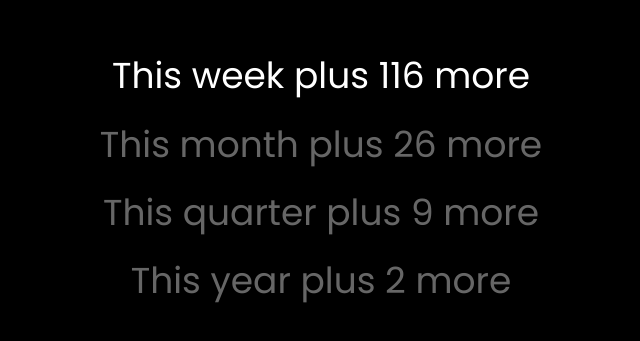
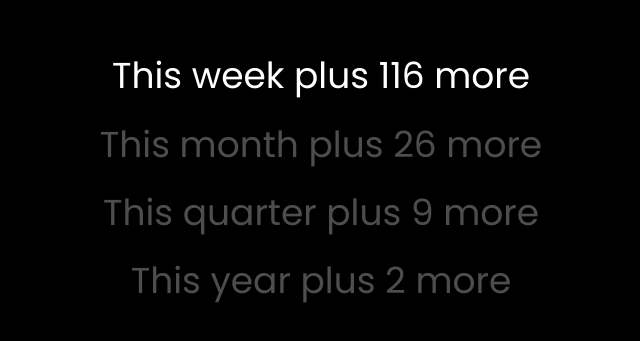
Before and after one commit to nanggigi1/youdone, a plain HTML site: page index.html in a window 1280 px wide. Shown: the part 221-562 px from the top of the page, without its empty margins (319-959 px from the left). Drawn offline with Linux system fonts and the light colour scheme.

Commit message:
Update index.html
opacity tweak

```diff
--- a/index.html
+++ b/index.html
@@ -26,7 +26,7 @@
       --desktop-font-size: 36px;
 
       /* Opacity for “less prominent” lines */
-      --faded-opacity: 0.4;
+      --faded-opacity: 0.3;
     }
 
     /* Reset & base */
```
